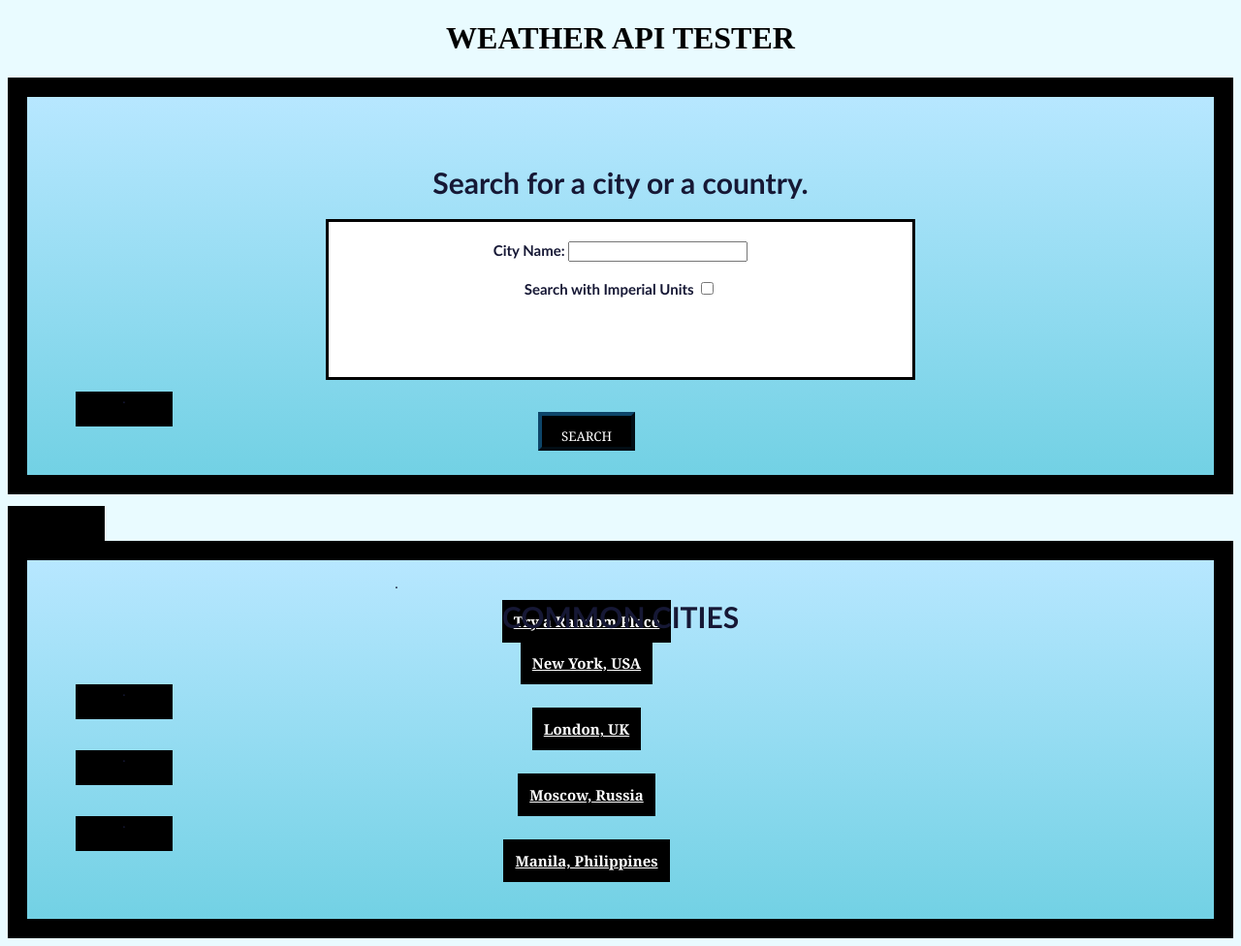
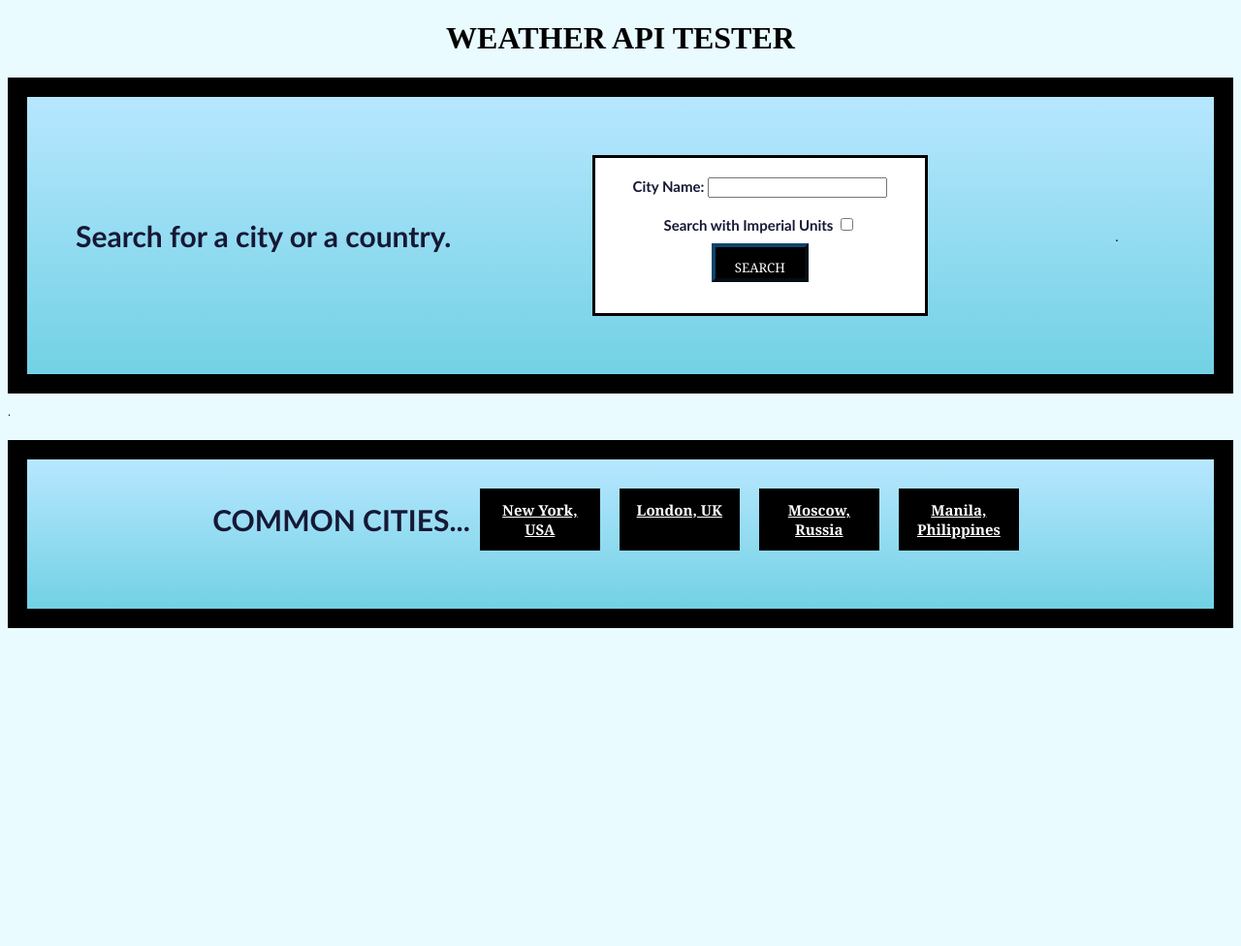
Before and after one commit to Edward-Mercado/django-weather-app, a Django app: page / in a window 1280 px wide. Shown: the whole page at 97% size. After the commit the page ends 648 px from the top, so only its background shows below. Run offline with Django 5.2, Linux system fonts and the light colour scheme.

Commit message:
i dont really like css :/

```diff
--- a/weather_project/weather_app/search.py
+++ b/weather_project/weather_app/search.py
@@ -1,8 +1,17 @@
-import requests, math
+import requests, math, datetime
 from datetime import date
 
 API_KEY = "c5da7f6762e05a36fc3391a80e90e947"
 BASE_URL = "http://api.openweathermap.org/data/2.5/weather"
+
+def snake_case(text=str, reverse=bool, title=bool):
+    if reverse==False:
+        return text.replace(" ", "_").lower()
+    else:
+        if title==True:
+            return text.replace("_", " ").title()
+        else:
+            return text.replace("_", " ")
 
 def convert_date(date, format):
     # YYYY - MM - DD
@@ -32,6 +41,27 @@ def convert_date(date, format):
         return f"{month} {day}, {year}"
     if format== "wrong":
         return f"the {day}{suffix} of {month}, {year}"
+
+def get_formatted_time(units):
+    date_and_time = str(datetime.datetime.now())
+
+    current_time = date_and_time.split(" ")[1] # returns just the time piece (not the date)
+    rounded_time = current_time.split(".")[0] # returns the time without miliseconds
+    pieces_of_time = rounded_time.split(":") # returns the time as a list of [hour, minute, second]
+    if units == "imperial":
+        day_half = "AM"
+
+        if int(pieces_of_time[0]) > 12:
+            pieces_of_time[0] = str(int(pieces_of_time) - 12)
+            day_half = "PM"
+        elif int(pieces_of_time[0]) == 12:
+            day_half = "PM"
+        elif int(pieces_of_time[0]) == 0:
+            pieces_of_time[0] == 12
+
+        return f"{pieces_of_time[0]}:{pieces_of_time[1]} {day_half} (EST)"
+    else:
+        return f"{pieces_of_time[0]}:{pieces_of_time[1]} (EST)"
 
 def get_temp_color(temp):
     colors = [
@@ -81,6 +111,7 @@ def convert_to_imperial(city_data):
 
     city_data['temperature'] = f"{int(city_temp_f)} °F"
     city_data['wind_speed'] = f"{city_wind_speed_mph} mph"
+    city_data['time'] = get_formatted_time("imperial")
     city_data['units'] = "imperial"
     city_data['reverse_units'] = "metric"
 
@@ -101,7 +132,7 @@ def check_search_validity(cityinput):
         return False
 
 def search_for_city(cityinput):
-    snake_cased_name = cityinput
+    snake_cased_name = snake_case(cityinput, False, False)
     city = cityinput.replace("_", " ").title()
 
     params = {
@@ -131,6 +162,7 @@ def search_for_city(cityinput):
             'humidity' : city_humidity, # %
             'wind_speed' : f"{city_wind_speed} m/s", # m/s
             'date' : city_date,
+            "time" : get_formatted_time("metric"),
             "units": "metric",
             "reverse_units": "imperial",
         }
--- a/weather_project/weather_app/static/styles.css
+++ b/weather_project/weather_app/static/styles.css
@@ -2,7 +2,23 @@ body {
     background-color: #e9fbff;
 }
 
+.attribute {
+    height: 250px;
+    background-color: rgb(45, 80, 140);
+    padding: 20px;
+    border-color: rgb(13, 69, 105);
+    border-style: solid;
+    border-width: 12px;
+    width:50%;
+    margin:10px auto;
+    color: white;
+}
+
 .main_div {
+    display: flex;
+    flex-wrap: wrap;
+    justify-content: center;
+    align-items: center;
     align-content: center;
     border-width: 20px;
     padding: 50px;
@@ -20,17 +36,21 @@ body {
 .small_filler {
     height: 12px;
     width: 100px;
-    background-color: rgba(0, 0, 0, 1);
+    background-color: rgba(0, 0, 0, 0);
 }
 
 .big_filler {
     height: 36px;
     width: 100px;
-    background-color: rgba(0, 0, 0, 1);
+    background-color: rgba(0, 0, 0, 0);
 }
 
 .search_box_div {
-    width: 300px;
+    display: flex;
+    align-content: left;
+    flex-wrap: wrap;
+    justify-content: center;
+    max-width: 300px;
     background-color: rgb(255, 255, 255);
     padding: 20px;
     border-color: black;
@@ -51,7 +71,7 @@ body {
 }
 
 .search_button {
-    margin: 20px;
+    margin: 10px;
     height: 40px;
     width: 100px;
     background-color: rgb(0, 0, 0);
@@ -60,10 +80,6 @@ body {
     font-family: Georgia;
     border-color: rgb(13, 69, 105);
     border-width: 4px;
-    margin-top: 100px;
-    margin-bottom: 100px;
-    margin-right: 150px;
-    margin-left: 80px;
 }
 .search_button:hover {
     height: 40px;
--- a/weather_project/weather_app/templates/main.html
+++ b/weather_project/weather_app/templates/main.html
@@ -11,45 +11,33 @@
 
 <body>
     <h1 style="text-align: center"> WEATHER API TESTER </h1>
-    <div class="main_div">
-        <h1> Search for a city or a country. </h1>
+    <div class="main_div" style="justify-content: flex-start">
+        <h1 style="text-align: center"> Search for a city or a country. </h1> <br>
         <div style="width:50%;margin:10px auto; height: 120px" class="search_box_div">
             <form method="POST" action="input/">
             {% csrf_token %}
             <label for="user_input"> City Name: </label>
             <input type="text" id="user_input" name="user_input" required> <br> </br>
             <label for="units"> Search with Imperial Units </label>
-            <input type="checkbox" id="units" name="unit_type"> <br> </br>
-            <button type="submit" class = "search_button"> SEARCH </button> <br> </br>
+            <input type="checkbox" id="units" name="unit_type">
+            <button type="submit" class = "search_button"> SEARCH </button>
         </form>
-        <div class="big_filler">
-            <p style="font-size: 12px; font-color: #e9fbff;"> . </p>
-        </div>
-    <a href="/input/random" class="search_button"> Try a Random Place </a>
+
     </div>
     <div class="big_filler">
-            <p style="font-size: 12px; font-color: #e9fbff;"> . </p>
+            <p style="font-size: 12px; font-color: rgba(0, 0, 0, 0);"> . </p>
         </div>
     </div>
 
     <div class="big_filler">
-        <p style="font-size: 12px; font-color: #e9fbff;"> . </p>
+        <p style="font-size: 12px; font-color: rgba(0, 0, 0, 0);"> . </p>
     </div>
 
     <div class="main_div" style="padding-top: 20px">
-        <h1 style="text-align: center"> COMMON CITIES </h1>
+        <h1 style="text-align: left"> COMMON CITIES... </h1>
         <a href="/search/new_york/metric" class="search_button"> New York, USA </a>
-        <div class="big_filler">
-        <p style="font-size: 12px; font-color: #e9fbff;"> . </p>
-    </div>
         <a href="/search/london/metric" class="search_button"> London, UK </a>
-        <div class="big_filler">
-        <p style="font-size: 12px; font-color: #e9fbff;"> . </p>
-    </div>
         <a href="/search/moscow/metric" class="search_button"> Moscow, Russia </a>
-        <div class="big_filler">
-        <p style="font-size: 12px; font-color: #e9fbff;"> . </p>
-    </div>
         <a href="/search/manila/metric" class="search_button"> Manila, Philippines </a>
     </div>
 
--- a/weather_project/weather_project/settings.py
+++ b/weather_project/weather_project/settings.py
@@ -23,9 +23,9 @@ BASE_DIR = Path(__file__).resolve().parent.parent
 SECRET_KEY = 'django-insecure-+rs)a!&0lnu(i7mg90=ol&6c_ujsrj^k#z%3dgbh6!o0o6p_)2'
 
 # SECURITY WARNING: don't run with debug turned on in production!
-DEBUG = True
+DEBUG = False
 
-ALLOWED_HOSTS = []
+ALLOWED_HOSTS = ['*']
 
 
 # Application definition
```
Also changed, not shown: weather_project/weather_app/templates/404.html (added, +17 -0 lines), weather_project/weather_app/templates/500.html (added, +16 -0 lines), weather_project/weather_app/templates/blank.html (+0 -9 lines), weather_project/weather_app/templates/index.html (+4 -16 lines), weather_project/weather_app/tests.py (+25 -0 lines).
